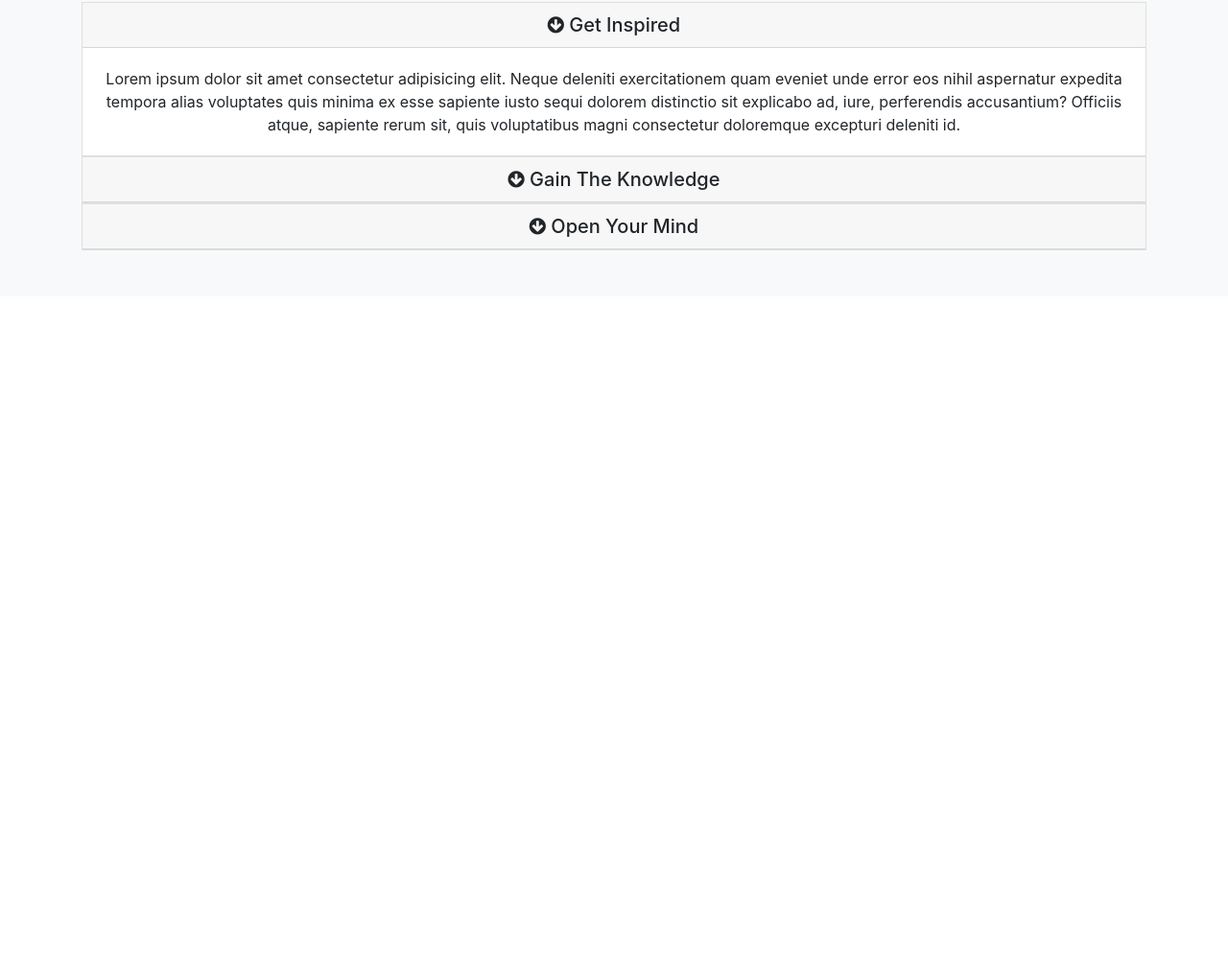
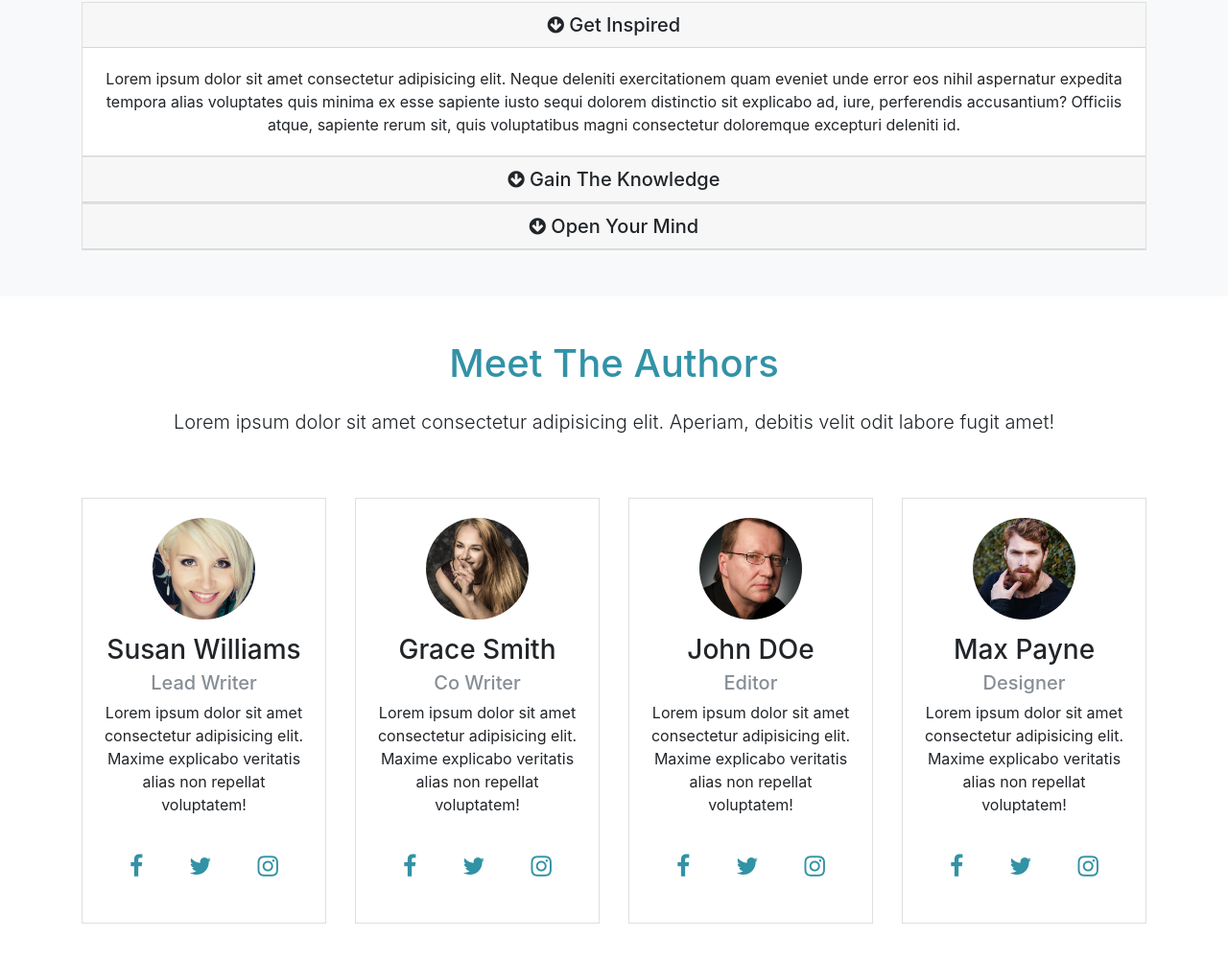
Before and after one commit to rhbayuprabowo/mizuxe, a website: page src/index.html in a window 1280 px wide. Shown: the part 1290-2291 px from the top of the page at 96% size. Before the commit the page ends 1599 px from the top, so only its background shows below. Drawn offline with Linux system fonts and the light colour scheme.

Commit message:
add authors section

```diff
--- a/src/index.html
+++ b/src/index.html
@@ -193,6 +193,134 @@
     </div>
   </section>
 
+  <!-- Authors -->
+  <section id="authors" class="my-5 text-center">
+    <div class="container">
+      <div class="row">
+        <div class="col">
+          <div class="info-header mb-5">
+            <h1 class="text-primary pb-3">
+              Meet The Authors
+            </h1>
+            <p class="lead pb-3">
+              Lorem ipsum dolor sit amet consectetur adipisicing elit. Aperiam, debitis velit odit labore fugit amet!
+            </p>
+          </div>
+        </div>
+      </div>
+      <div class="row">
+        <div class="col-lg-3 col-md-6">
+          <div class="card">
+            <div class="card-body">
+              <img src="img/person1.jpg" alt="Author1" class="img-fluid rounded-circle w-50 mb-3">
+              <h3>Susan Williams</h3>
+              <h5 class="text-muted">Lead Writer</h5>
+              <p>Lorem ipsum dolor sit amet consectetur adipisicing elit. Maxime explicabo veritatis alias non repellat voluptatem!</p>
+              <div class="d-flex flex-row justify-content-center">
+                <div class="p-4">
+                  <a href="#">
+                    <i class="fa fa-facebook"></i>
+                  </a>
+                </div>
+                <div class="p-4">
+                  <a href="#">
+                    <i class="fa fa-twitter"></i>
+                  </a>
+                </div>
+                <div class="p-4">
+                  <a href="#">
+                    <i class="fa fa-instagram"></i>
+                  </a>
+                </div>
+              </div>
+            </div>
+          </div>
+        </div>
+        <div class="col-lg-3 col-md-6">
+          <div class="card">
+            <div class="card-body">
+              <img src="img/person2.jpg" alt="Author2" class="img-fluid rounded-circle w-50 mb-3">
+              <h3>Grace Smith</h3>
+              <h5 class="text-muted">Co Writer</h5>
+              <p>Lorem ipsum dolor sit amet consectetur adipisicing elit. Maxime explicabo veritatis alias non repellat voluptatem!</p>
+              <div class="d-flex flex-row justify-content-center">
+                <div class="p-4">
+                  <a href="#">
+                    <i class="fa fa-facebook"></i>
+                  </a>
+                </div>
+                <div class="p-4">
+                  <a href="#">
+                    <i class="fa fa-twitter"></i>
+                  </a>
+                </div>
+                <div class="p-4">
+                  <a href="#">
+                    <i class="fa fa-instagram"></i>
+                  </a>
+                </div>
+              </div>
+            </div>
+          </div>
+        </div>
+        <div class="col-lg-3 col-md-6">
+          <div class="card">
+            <div class="card-body">
+              <img src="img/person3.jpg" alt="Author3" class="img-fluid rounded-circle w-50 mb-3">
+              <h3>John DOe</h3>
+              <h5 class="text-muted">Editor</h5>
+              <p>Lorem ipsum dolor sit amet consectetur adipisicing elit. Maxime explicabo veritatis alias non repellat voluptatem!</p>
+              <div class="d-flex flex-row justify-content-center">
+                <div class="p-4">
+                  <a href="#">
+                    <i class="fa fa-facebook"></i>
+                  </a>
+                </div>
+                <div class="p-4">
+                  <a href="#">
+                    <i class="fa fa-twitter"></i>
+                  </a>
+                </div>
+                <div class="p-4">
+                  <a href="#">
+                    <i class="fa fa-instagram"></i>
+                  </a>
+                </div>
+              </div>
+            </div>
+          </div>
+        </div>
+        <div class="col-lg-3 col-md-6">
+          <div class="card">
+            <div class="card-body">
+              <img src="img/person4.jpg" alt="Author4" class="img-fluid rounded-circle w-50 mb-3">
+              <h3>Max Payne</h3>
+              <h5 class="text-muted">Designer</h5>
+              <p>Lorem ipsum dolor sit amet consectetur adipisicing elit. Maxime explicabo veritatis alias non repellat voluptatem!</p>
+              <div class="d-flex flex-row justify-content-center">
+                <div class="p-4">
+                  <a href="#">
+                    <i class="fa fa-facebook"></i>
+                  </a>
+                </div>
+                <div class="p-4">
+                  <a href="#">
+                    <i class="fa fa-twitter"></i>
+                  </a>
+                </div>
+                <div class="p-4">
+                  <a href="#">
+                    <i class="fa fa-instagram"></i>
+                  </a>
+                </div>
+              </div>
+            </div>
+          </div>
+        </div>
+      </div>
+    </div>
+  </section>
+
   <script src="js/jquery.min.js"></script>
   <script src="js/popper.min.js"></script>
   <script src="js/bootstrap.min.js"></script>
--- a/src/scss/style.scss
+++ b/src/scss/style.scss
@@ -30,3 +30,24 @@ body {
     height: 100%;
   }
 }
+
+#authors {
+  margin-top: -50px;
+
+  .fa {
+    font-size:  25px;
+  }
+
+  .card {
+    transition: all 0.4s ease;
+  }
+
+  .card:hover {
+    background: $primary-color;
+    color: #ffffff;
+
+    .fa {
+      color: #ffffff;
+    }
+  }
+}
```
Also changed, not shown: src/css/style.css, src/img/person1.jpg (added), src/img/person2.jpg (added), src/img/person3.jpg (added), src/img/person4.jpg (added). Lines whose indentation alone changed are shown as unchanged.
